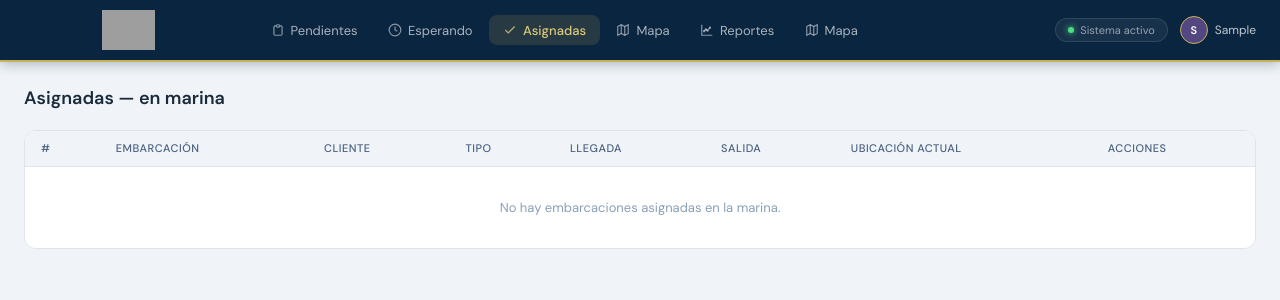
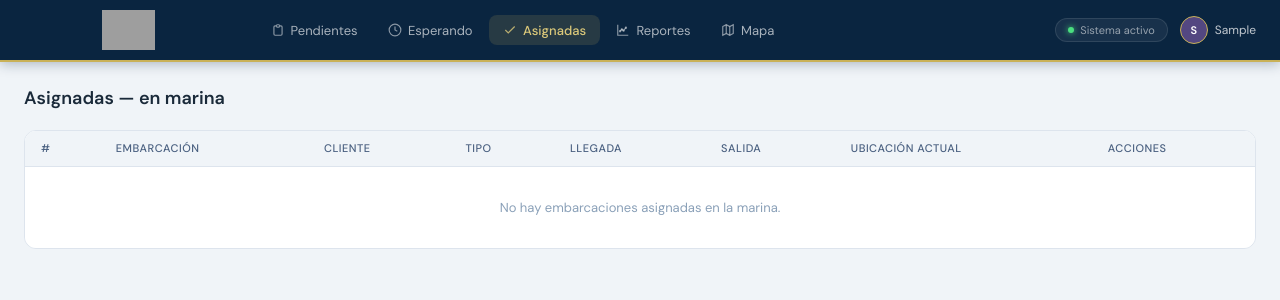
Before and after one commit to eimymuz/MARE-proyecto, a Django app: page /solicitudes/aprobadas/ in a window 1280 px wide. Shown: the top 300 px of the page. Run offline with Django 5.2, Linux system fonts and the light colour scheme; the visitor is signed in with stand-in values (Sample User, id 1); data that the repository does not hold is empty; grey boxes are pictures that could not be loaded.

Commit message:
feat: Eliminar el enlace 'Mapa' de la barra de navegación y actualizar el botón 'Reasignar' para que enlace con el mapa con el ID de solicitud.

```diff
--- a/templates/components/navbar.html
+++ b/templates/components/navbar.html
@@ -33,15 +33,6 @@
         Asignadas
       </a>
 
-      <a href="{% url 'mapa' %}"
-         class="nav-link {% if request.resolver_match.url_name == 'mapa' %}active{% endif %}">
-        <svg viewBox="0 0 24 24" fill="none" stroke="currentColor" stroke-width="2">
-          <polygon points="3 6 9 3 15 6 21 3 21 18 15 21 9 18 3 21"/>
-          <line x1="9" y1="3" x2="9" y2="18"/>
-          <line x1="15" y1="6" x2="15" y2="21"/>
-        </svg>
-        Mapa
-      </a>
 
       <a href="{% url 'reporte_solicitudes' %}"
          class="nav-link {% if request.resolver_match.url_name == 'reporte_solicitudes' %}active{% endif %}">
--- a/templates/solicitudes/solicitud_aprobadas.html
+++ b/templates/solicitudes/solicitud_aprobadas.html
@@ -46,7 +46,7 @@
             <button class="btn btn-default btn-sm" onclick="abrirPopup({{ sol.pk }})">
               Ver más
             </button>
-            <a href="#" class="btn btn-accent btn-sm">Reasignar</a>
+            <a href="{% url 'mapa' %}?solicitud_id={{ sol.pk }}"class="btn btn-accent btn-sm">Reasignar</a>
           </div>
         </td>
       </tr>
```
